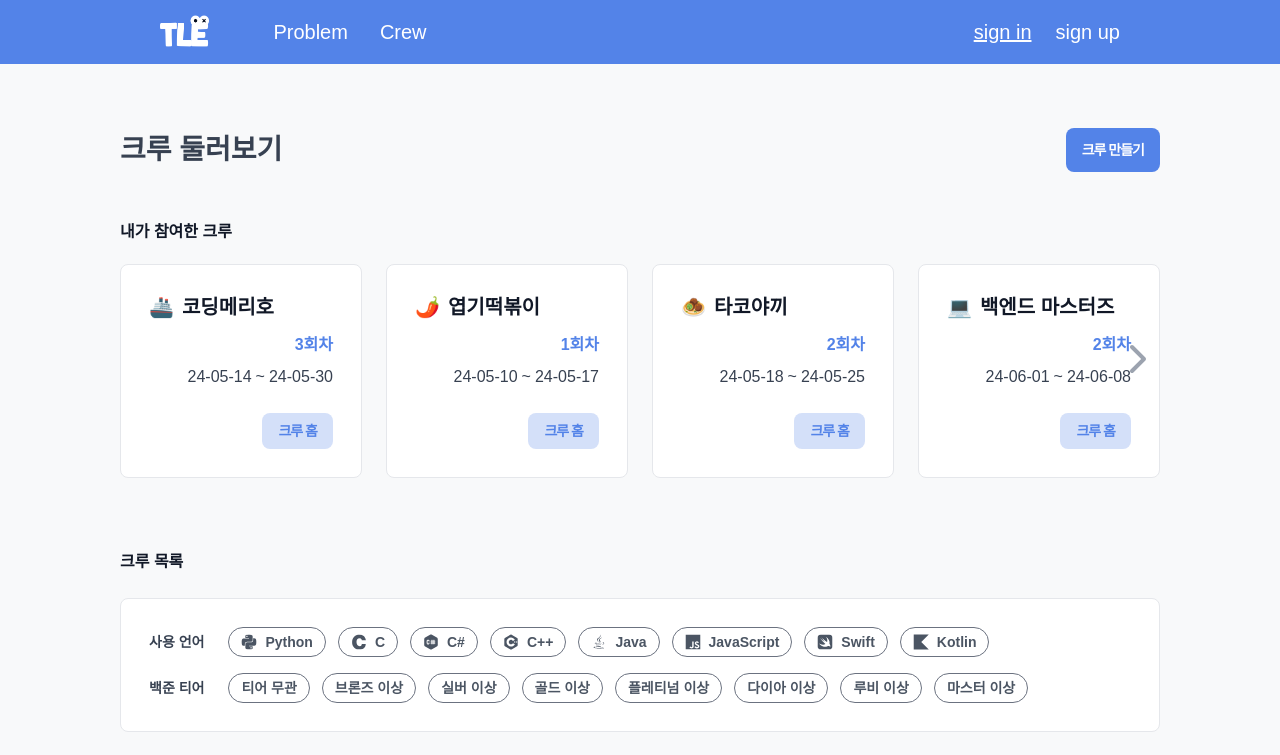
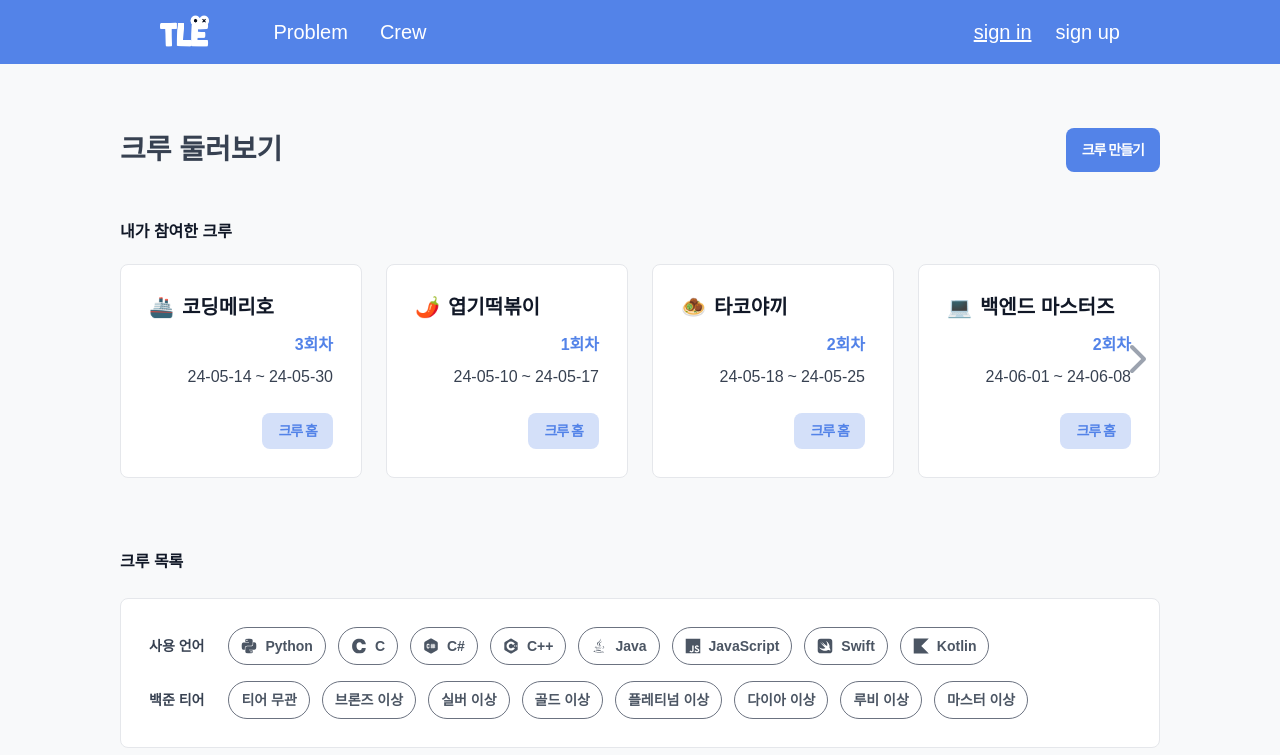
Before and after one commit to tle-ko/fe-web-react, a React (Create React App) app: page /crew in a window 1280 px wide. Shown: the top 755 px of the page. Built offline with nearby package versions, Linux system fonts and the light colour scheme; a web font is replaced by a local one.

Commit message:
✨ feat: selectLanguageTag 컴포넌트 수정

```diff
--- a/src/components/common/selectLanguageTag.jsx
+++ b/src/components/common/selectLanguageTag.jsx
@@ -1,5 +1,5 @@
-import React, { useState } from "react";
-
+import React from "react";
+import PropTypes from 'prop-types';
 import PythonIcon from '../../assets/images/python.svg';
 import JavaIcon from '../../assets/images/java.svg';
 import JavaScriptIcon from '../../assets/images/JavaScript.svg';
@@ -39,44 +39,42 @@ const languageGreyIcons = {
   "C++": CPlusGreyIcon,
 };
 
-const SelectLanguageTag = ({ language }) => {
-  const [clicked, setClicked] = useState(false);
-
+const SelectLanguageTag = ({ language, onClick, selected }) => {
   const languageColor = () => {
-    if (!clicked) {
+    if (!selected) {
       return 'border border-gray-500 text-gray-600 bg-white';
     } else {
       switch(language) {
         case 'Python':
-          return 'bg-color-blue-pt text-gray-50';
+          return 'bg-color-blue-pt border border-color-blue-pt text-gray-50';
         case 'Java':
-          return 'bg-color-red-java text-gray-50';
+          return 'bg-color-red-java border border-color-red-java text-gray-50';
         case 'JavaScript':
-          return 'bg-color-yellow-default text-gray-50';
+          return 'bg-color-yellow-default border border-color-yellow-default text-gray-50';
         case 'Swift':
-          return 'bg-[#F05138] text-gray-50';
+          return 'bg-[#F05138] border border-[#F05138] text-gray-50';
         case 'C#':
-          return 'bg-[#512BD4] text-gray-50';
+          return 'bg-[#512BD4] border border-[#512BD4] text-gray-50';
         case 'C':
-          return 'bg-color-gray-c text-gray-50';
+          return 'bg-color-gray-c border border-color-gray-c text-gray-50';
         case 'Kotlin':
-          return 'bg-[#7F52FF] text-gray-50';
+          return 'bg-[#7F52FF] border border-[#7F52FF] text-gray-50';
         case 'C++':
-          return 'bg-color-blue-cpp text-gray-50';
+          return 'bg-color-blue-cpp border border-color-blue-cpp text-gray-50';
         default:
-          return 'bg-gray-500 text-gray-50';
+          return 'bg-gray-600 border border-gray-600 text-gray-50';
       }
     }
   };
 
   return (
     <div
-      className={`font-pretendard font-semibold inline-flex items-center py-1 px-3 rounded-full text-sm font-medium ${languageColor()} cursor-pointer`}
-      onClick={() => setClicked(!clicked)}
+      className={`font-pretendard font-semibold inline-flex items-center py-2 px-3 rounded-full text-sm ${languageColor()} cursor-pointer`}
+      onClick={onClick}
     >
-      {(clicked ? languageIcons : languageGreyIcons)[language] && (
+      {(selected ? languageIcons : languageGreyIcons)[language] && (
         <img
-          src={(clicked ? languageIcons : languageGreyIcons)[language]}
+          src={(selected ? languageIcons : languageGreyIcons)[language]}
           alt={`${language} icon`}
           className="mr-2"
           style={{width: '16px', height: '16px'}}
@@ -87,4 +85,10 @@ const SelectLanguageTag = ({ language }) => {
   );
 };
 
+SelectLanguageTag.propTypes = {
+  language: PropTypes.string.isRequired,
+  selected: PropTypes.bool.isRequired,
+  onClick: PropTypes.func.isRequired,
+};
+
 export default SelectLanguageTag;
```
